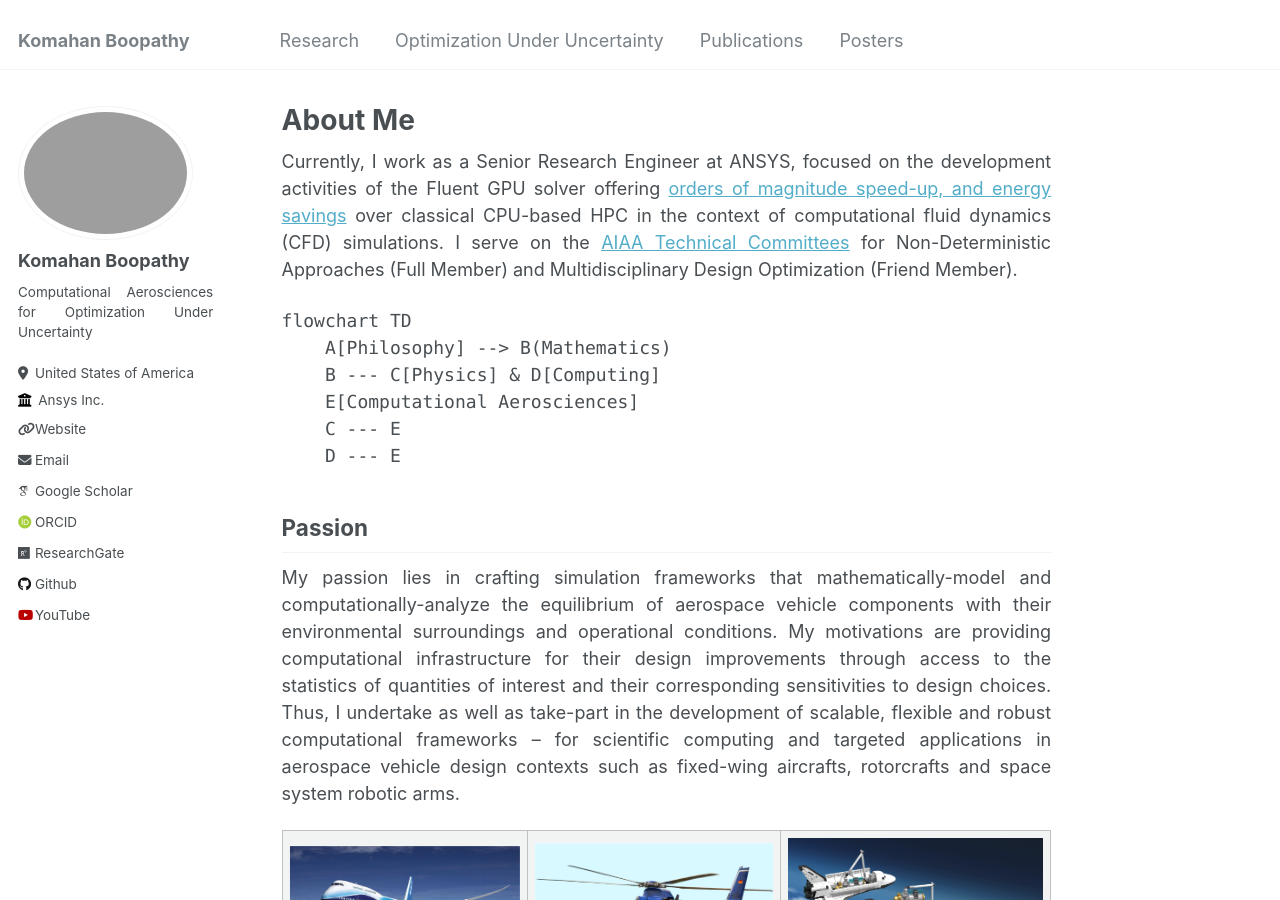
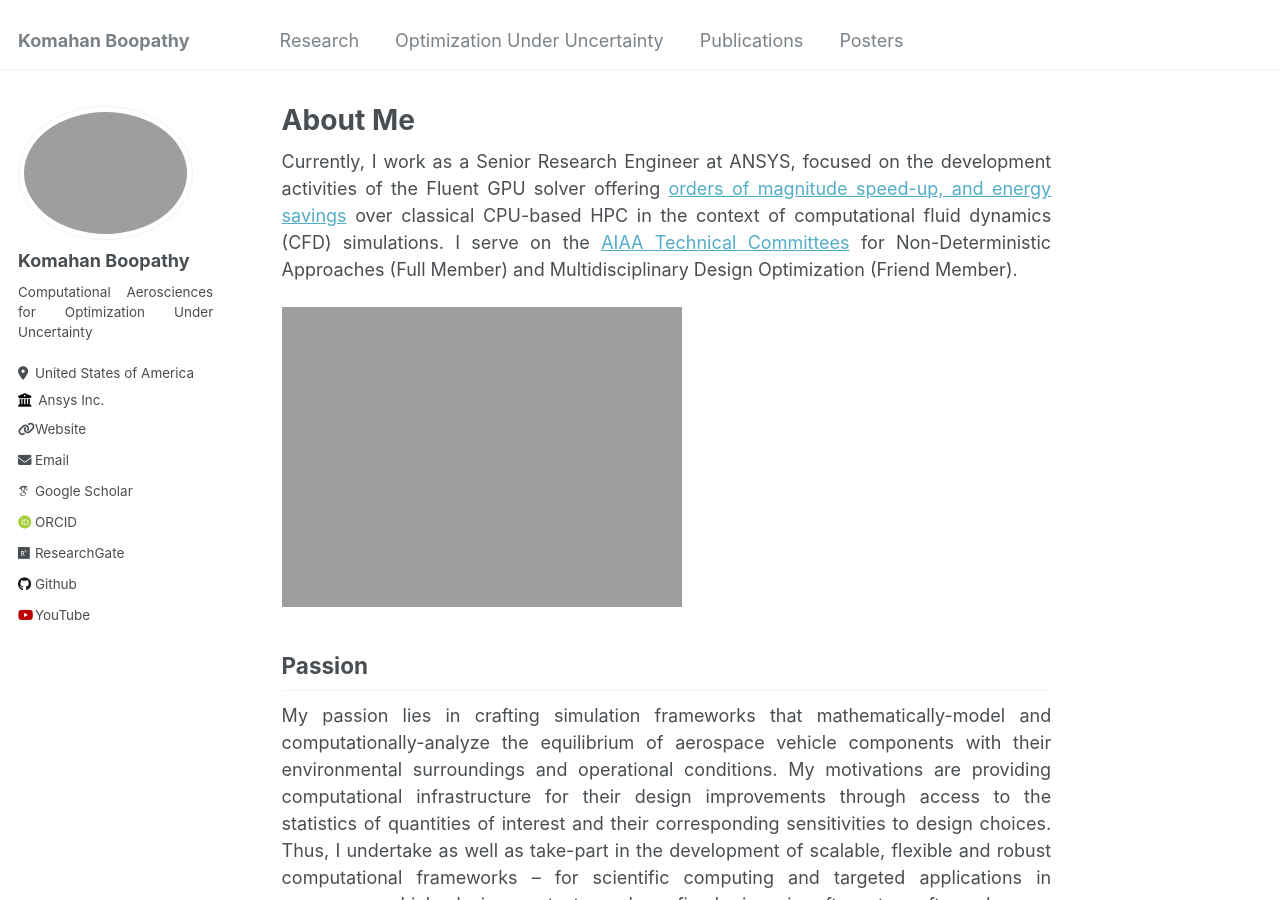
Before and after one commit to komahanb/komahanb.github.io, a Jekyll site: the page built from _pages/about.md, in a window 1280 px wide and 900 px high. Built offline with Jekyll 4.4.1, drawn with Linux system fonts in a browser that asks for light colours; some web fonts are replaced.

Commit message:
update intro

````diff
--- a/_pages/about.md
+++ b/_pages/about.md
@@ -9,14 +9,7 @@ redirect_from:
 
 Currently, I work as a Senior Research Engineer at ANSYS, focused on the development activities of the Fluent GPU solver offering [orders of magnitude speed-up, and energy savings](https://www.ansys.com/blog/unleashing-the-full-power-of-gpus-for-ansys-fluent) over classical CPU-based HPC in the context of computational fluid dynamics (CFD) simulations. I serve on the [AIAA Technical Committees](https://aiaa.org/get-involved/committees-groups/technical-committees/) for Non-Deterministic Approaches (Full Member) and Multidisciplinary Design Optimization (Friend Member).
 
-```mermaid
-flowchart TD
-    A[Philosophy] --> B(Mathematics)
-    B --- C[Physics] & D[Computing]
-    E[Computational Aerosciences]
-    C --- E
-    D --- E
-```
+![](..//files/images/philosophy.png)
 
 ## Passion
 
````
